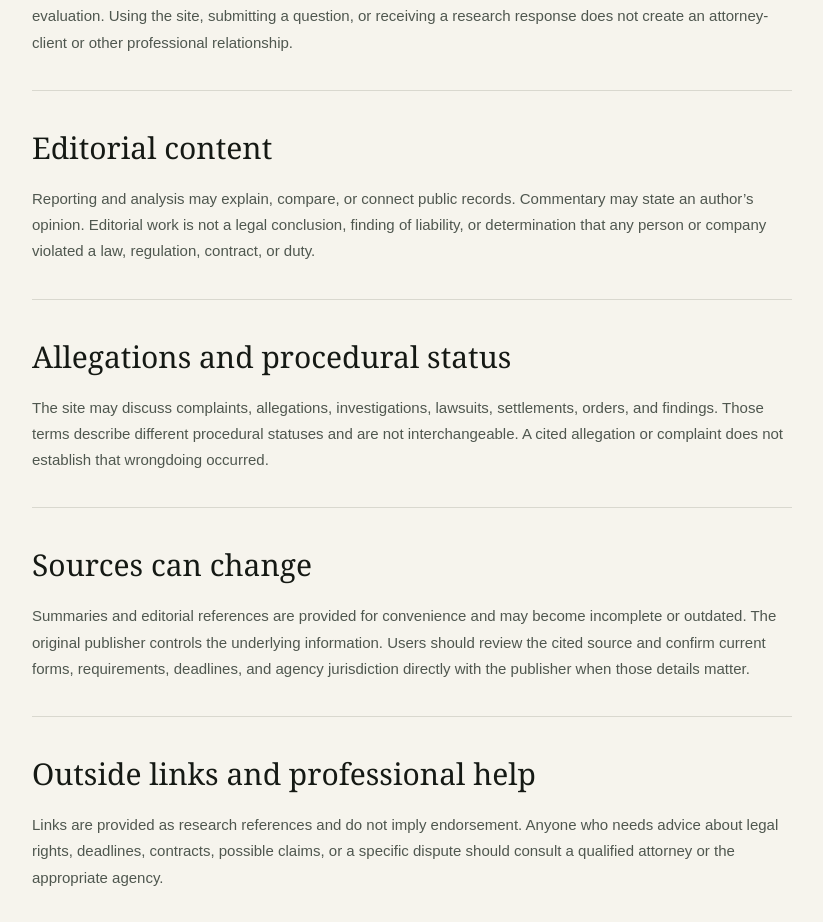
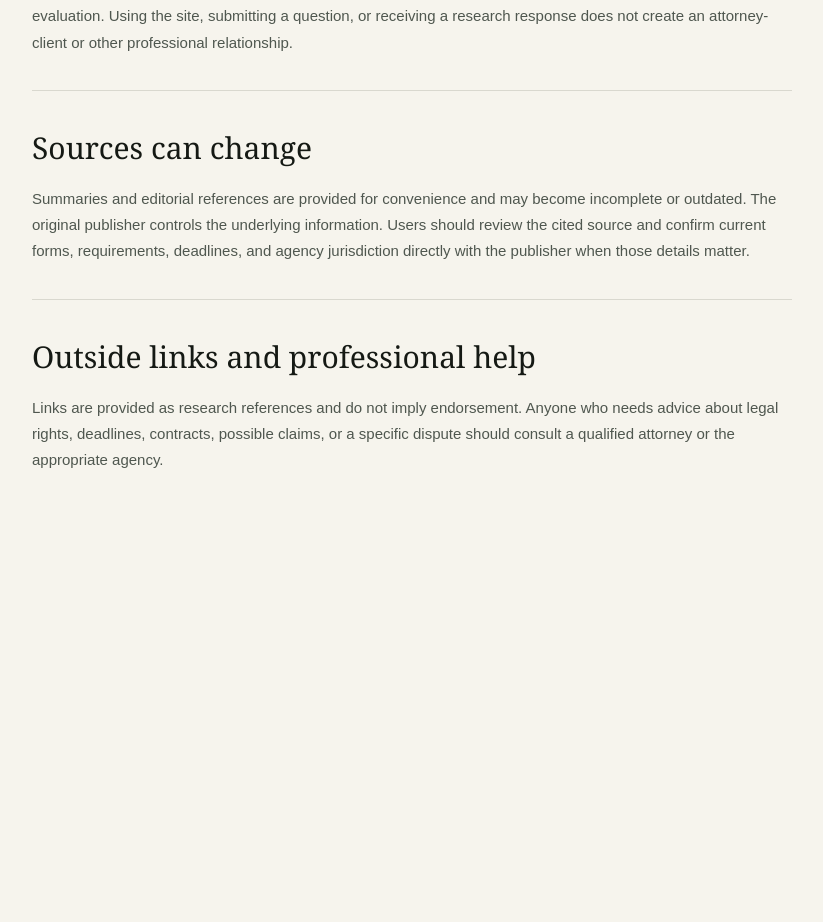
Before and after one commit to Decentralized-Rob/solar-consumer-research, a Next.js app: page /disclaimer in a window 1280 px wide. Shown: the part 883-1805 px from the top of the page, without its empty margins (228-1051 px from the left). After the commit the page ends 1510 px from the top, so only its background shows below. Built offline with nearby package versions, Linux system fonts and the light colour scheme.

Commit message:
Simplify editorial disclaimer language

```diff
--- a/app/disclaimer/page.tsx
+++ b/app/disclaimer/page.tsx
@@ -2,7 +2,7 @@ import { InfoPage } from "../../components/info-page";
 
 export const metadata = {
   title: "Disclaimer | Solar Consumer Research",
-  description: "General-information and editorial limits for Solar Consumer Research reporting, analysis, commentary, and public-source research.",
+  description: "General-information limits for Solar Consumer Research reporting, analysis, commentary, and public-source research.",
   alternates: { canonical: "/disclaimer" },
   openGraph: { url: "/disclaimer" },
 };
@@ -20,14 +20,6 @@ export default function DisclaimerPage() {
         <p>This site is not a law firm and does not provide legal advice, legal representation, contract interpretation, or case evaluation. Using the site, submitting a question, or receiving a research response does not create an attorney-client or other professional relationship.</p>
       </section>
       <section className="info-section">
-        <h2>Editorial content</h2>
-        <p>Reporting and analysis may explain, compare, or connect public records. Commentary may state an author’s opinion. Editorial work is not a legal conclusion, finding of liability, or determination that any person or company violated a law, regulation, contract, or duty.</p>
-      </section>
-      <section className="info-section">
-        <h2>Allegations and procedural status</h2>
-        <p>The site may discuss complaints, allegations, investigations, lawsuits, settlements, orders, and findings. Those terms describe different procedural statuses and are not interchangeable. A cited allegation or complaint does not establish that wrongdoing occurred.</p>
-      </section>
-      <section className="info-section">
         <h2>Sources can change</h2>
         <p>Summaries and editorial references are provided for convenience and may become incomplete or outdated. The original publisher controls the underlying information. Users should review the cited source and confirm current forms, requirements, deadlines, and agency jurisdiction directly with the publisher when those details matter.</p>
       </section>
```
